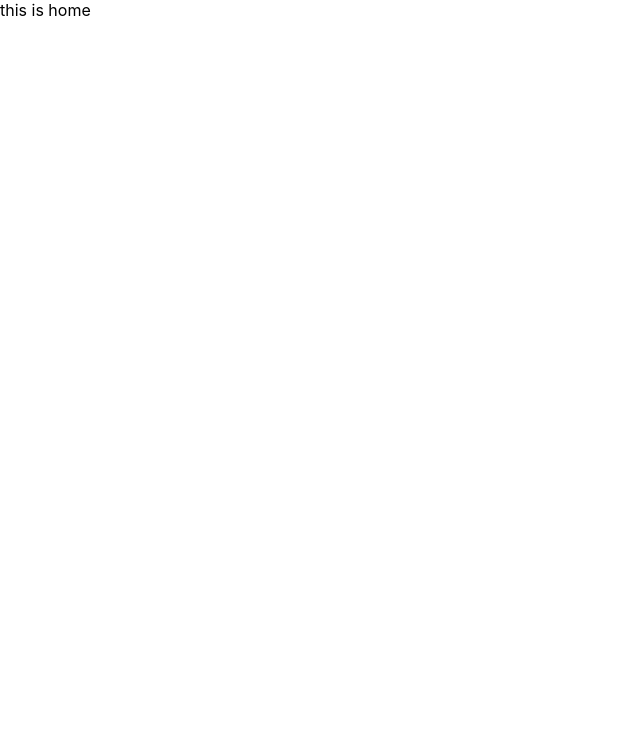
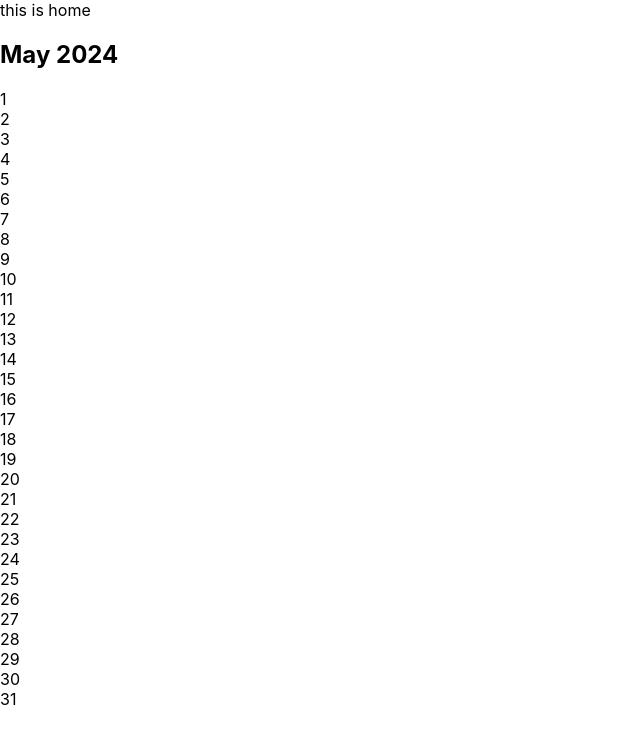
Before and after one commit to William-Kingery/Bulls-Bears, a React (Create React App) app in the folder client/: page / in a window 1280 px wide. Shown: the top 744 px of the page, without its empty margins (0-640 px from the left). Built offline with nearby package versions, Linux system fonts and the light colour scheme.

Commit message:
basic calendar setup and displaying

```diff
--- /dev/null
+++ b/client/src/components/Calendar/Calendar.js
@@ -0,0 +1,58 @@
+import React, { useState } from "react";
+
+const Calendar = () => {
+  // Get current date
+  const currentDate = new Date();
+  const [selectedDate, setSelectedDate] = useState(currentDate);
+
+  // Function to get number of days in a month
+  const daysInMonth = (date) => {
+    return new Date(date.getFullYear(), date.getMonth() + 1, 0).getDate();
+  };
+
+  // Function to get the first day of the month
+  const firstDayOfMonth = (date) => {
+    return new Date(date.getFullYear(), date.getMonth(), 1).getDay();
+  };
+
+  // Function to handle date click
+  const handleDateClick = (day) => {
+    setSelectedDate(new Date(selectedDate.getFullYear(), selectedDate.getMonth(), day));
+  };
+
+  // Generate calendar grid
+  const generateCalendar = () => {
+    const numDays = daysInMonth(selectedDate);
+    const firstDay = firstDayOfMonth(selectedDate);
+    const calendar = [];
+
+    // Push empty cells for days before the first day of the month
+    for (let i = 0; i < firstDay; i++) {
+      calendar.push(<div key={`empty-${i}`} className="calendar-cell empty-cell"></div>);
+    }
+
+    // Push cells for each day in the month
+    for (let day = 1; day <= numDays; day++) {
+      calendar.push(
+        <div
+          key={day}
+          className={`calendar-cell ${selectedDate.getDate() === day ? "selected" : ""}`}
+          onClick={() => handleDateClick(day)}
+        >
+          {day}
+        </div>
+      );
+    }
+
+    return calendar;
+  };
+
+  return (
+    <div className="calendar">
+      <h2>{selectedDate.toLocaleString("default", { month: "long", year: "numeric" })}</h2>
+      <div className="calendar-grid">{generateCalendar()}</div>
+    </div>
+  );
+};
+
+export default Calendar;
--- a/client/src/pages/Home/Home.js
+++ b/client/src/pages/Home/Home.js
@@ -1,11 +1,13 @@
 import axios from "axios";
 import { useState } from "react";
 import { useNavigate, Link } from "react-router-dom";
+import Calendar from "../../components/Calendar/Calendar";
 
 const Home = () => {
     return (
         <div>
             this is home
+             <Calendar/>
         </div>
     );
 }
```
Also changed, not shown: client/src/components/Calendar/Calendar.scss (added).
